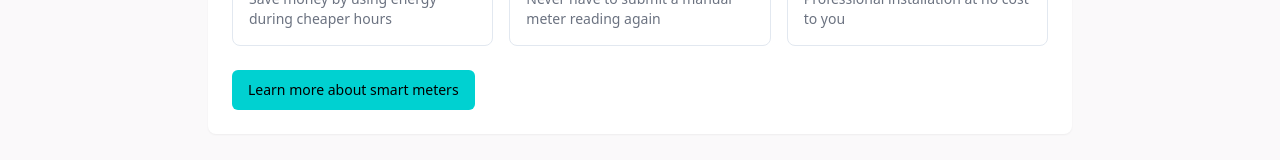
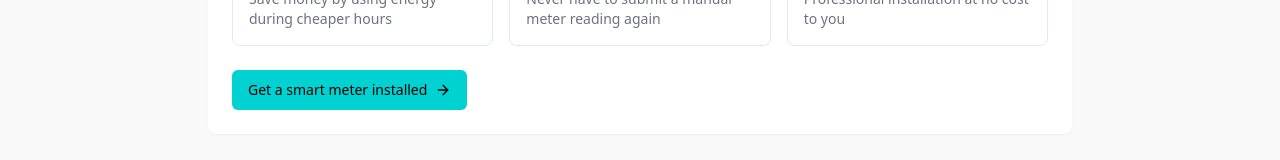
Before and after one commit to NataliaLKB/smartshift-form, a React (Vite) app: page /smart-meter-required in a window 1280 px wide. Shown: the part 475-635 px from the top of the page. Built offline with nearby package versions, Linux system fonts and the light colour scheme.

Commit message:
Update Smart Meter CTA
Improve the wording of the "Learn more about smart meters" CTA button and add an SVG arrow icon.

```diff
--- a/src/pages/SmartMeterRequired.tsx
+++ b/src/pages/SmartMeterRequired.tsx
@@ -1,7 +1,7 @@
 
 import { Button } from "@/components/ui/button";
 import { useNavigate } from "react-router-dom";
-import { Clock, PiggyBank, BarChart3, Plug } from "lucide-react";
+import { Clock, PiggyBank, BarChart3, Plug, ArrowRight } from "lucide-react";
 import { AddressHeader } from "@/components/address/AddressHeader";
 
 const SmartMeterRequired = () => {
@@ -54,7 +54,7 @@ const SmartMeterRequired = () => {
                     className="w-full md:w-auto"
                     onClick={() => window.open('https://www.smartenergygb.org/smart-meter-installation', '_blank')}
                   >
-                    Learn more about smart meters
+                    Get a smart meter installed <ArrowRight className="w-4 h-4" />
                   </Button>
                 </div>
               </div>
```
